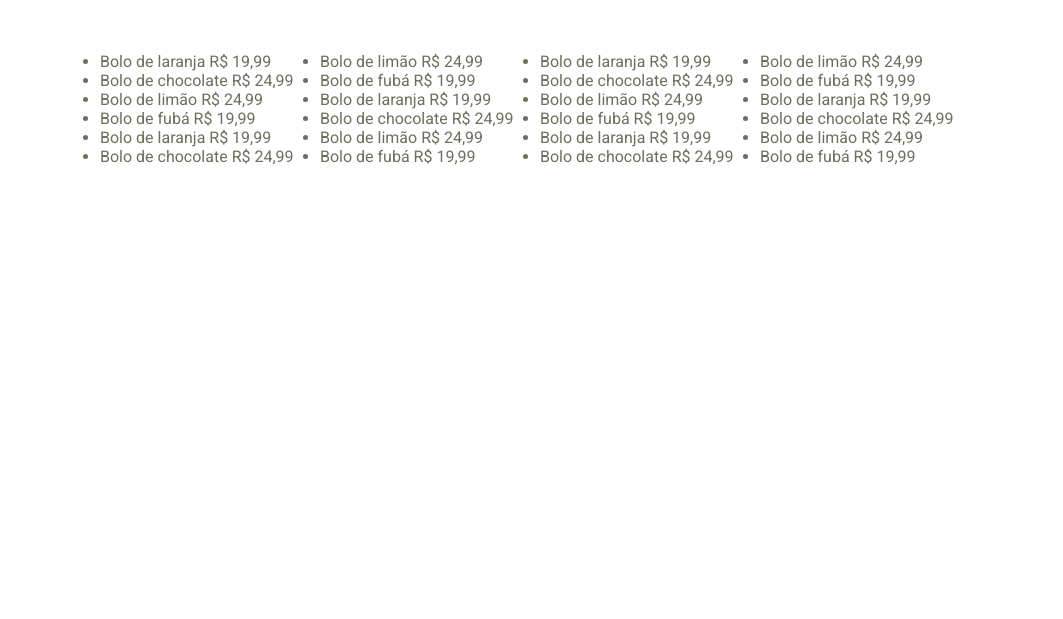
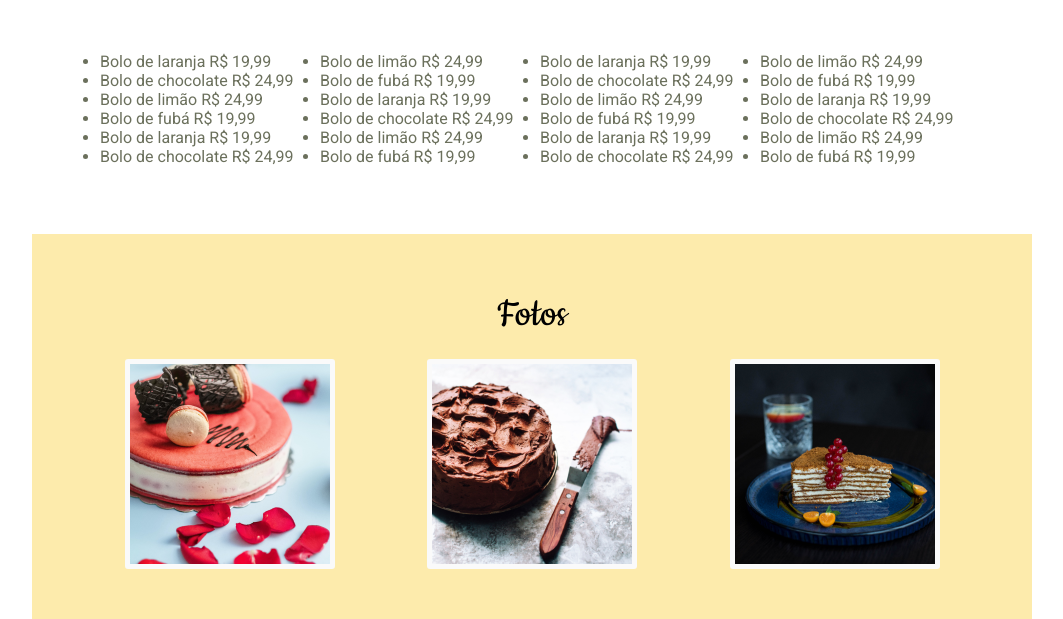
Before and after one commit to joaovpolizelli/loja-de-bolos, a plain HTML site: page index.html in a window 1280 px wide. Shown: the part 746-1365 px from the top of the page, without its empty margins (108-1171 px from the left). Before the commit the page ends 980 px from the top, so only its background shows below. Drawn offline with Linux system fonts and the light colour scheme.

Commit message:
Galeria de fotos

```diff
--- a/index.html
+++ b/index.html
@@ -54,6 +54,14 @@
                 <li>Bolo de fubá R$ 19,99</li>
             </ul>
         </div>
+        <section class="galeria-fotos">
+            <h2 class="titulo-galeria">Fotos</h2>
+            <section class="linha-fotos">
+                <img src="imagens/bolo01.png" alt="Bolo de chocolate" class="foto-bolo">
+                <img src="imagens/bolo02.png" alt="Bolo de limão" class="foto-bolo">
+                <img src="imagens/bolo03.png" alt="Bolo de fubá" class="foto-bolo">
+            </section>
+        </section>
     </main>
     <script src="app.js"></script>
 </body>
--- a/style.css
+++ b/style.css
@@ -50,23 +50,51 @@
     color: #FFE8D6;
 }
 
-.imagem-banner{
+.imagem-banner {
     width: 100%;
     border-bottom: 3px solid #000000;
 }
 
-.titulo-cardapio{
+.titulo-cardapio,
+.titulo-galeria {
     margin-top: 50px;
     font-family: 'Cookie';
     font-weight: normal;
     font-size: 45px;
-    color: #CB997E;
+    color: #000000;
     text-align: center;
 }
 
-.lista-cardapio{
+.lista-cardapio {
     column-count: 4;
     padding: 68px;
     font-family: 'Roboto';
     color: #6B705C;
 }
+
+.galeria-fotos {
+    background-color: #FDEBAC;
+    padding-top: 5px;
+    padding-bottom: 50px;
+}
+
+.titulo-galeria {
+    color: #000000;
+    padding-bottom: 20px;
+}
+
+.linha-fotos {
+    display: flex;
+    justify-content: space-evenly;
+}
+
+.foto-bolo {
+    border: 5px solid rgb(250, 250, 250);
+    border-radius: 3px;
+}
+
+.foto-bolo:hover {
+    border-color: #000000;
+    cursor: crosshair;
+    transform: scale(1.1);
+}
```
Also changed, not shown: imagens/Rectangle 10.png (deleted), imagens/Rectangle 11.png (deleted), imagens/Rectangle 12.png (deleted), imagens/banner1.png (renamed from imagens/Rectangle 2.png), imagens/bolo01.png (added), imagens/bolo02.png (added), imagens/bolo03.png (added).
